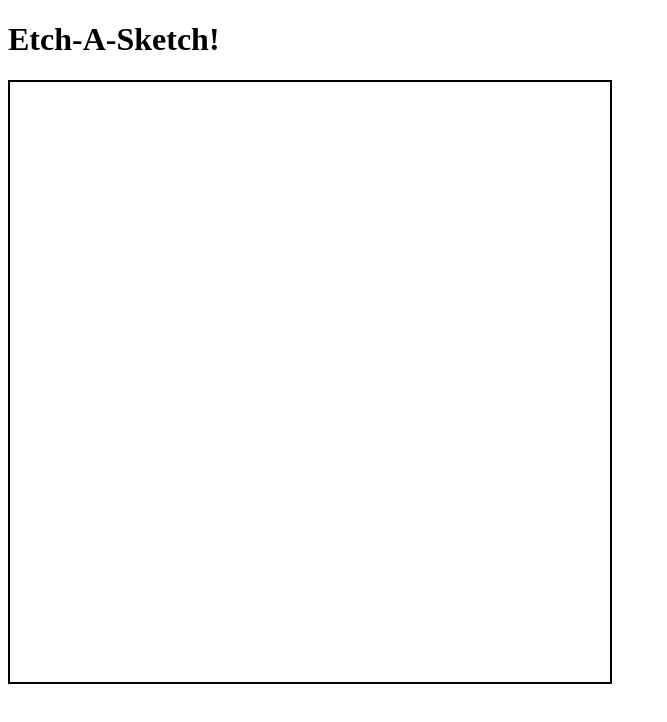
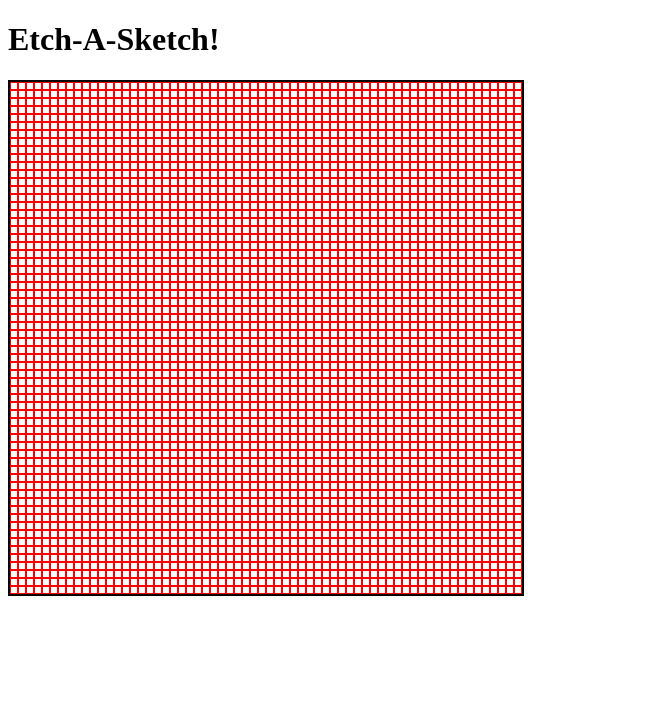
Before and after one commit to SeanRMcC/odin-etch-a-sketch, a plain HTML site: page index.html in a window 1280 px wide. Shown: the whole page, without its empty margins (0-667 px from the left). Drawn offline with Linux system fonts and the light colour scheme.

Commit message:
Add grid of divs w/ js & flexbox

```diff
--- a/index.html
+++ b/index.html
@@ -9,6 +9,6 @@
     </head>
     <body>
         <h1>Etch-A-Sketch!</h1>
-        <div id="game"></div>
+        <div id="grid"></div>
     </body>
 </html>
--- a/script.js
+++ b/script.js
@@ -0,0 +1,13 @@
+const GAME_SIZE = 512;
+
+const game = document.querySelector("#grid");
+
+let dim = 64;
+
+for(let i = 0; i < (dim * dim); i++){
+    const cell = document.createElement("div");
+    cell.classList.add("cell");
+    cell.style.flexBasis = (GAME_SIZE / dim).toString() + "px";
+    cell.style.height = (GAME_SIZE / dim).toString() + "px";
+    game.appendChild(cell);
+}
--- a/styles.css
+++ b/styles.css
@@ -1,5 +1,12 @@
-#game{
-    height: 600px;
-    width: 600px;
+#grid{
+    height: 512px;
+    width: 512px;
     border: 2px solid black;
+    display: flex;
+    flex-wrap: wrap;
 }
+
+.cell{
+    box-sizing: border-box;
+    border: 1px solid red;
+}
```
